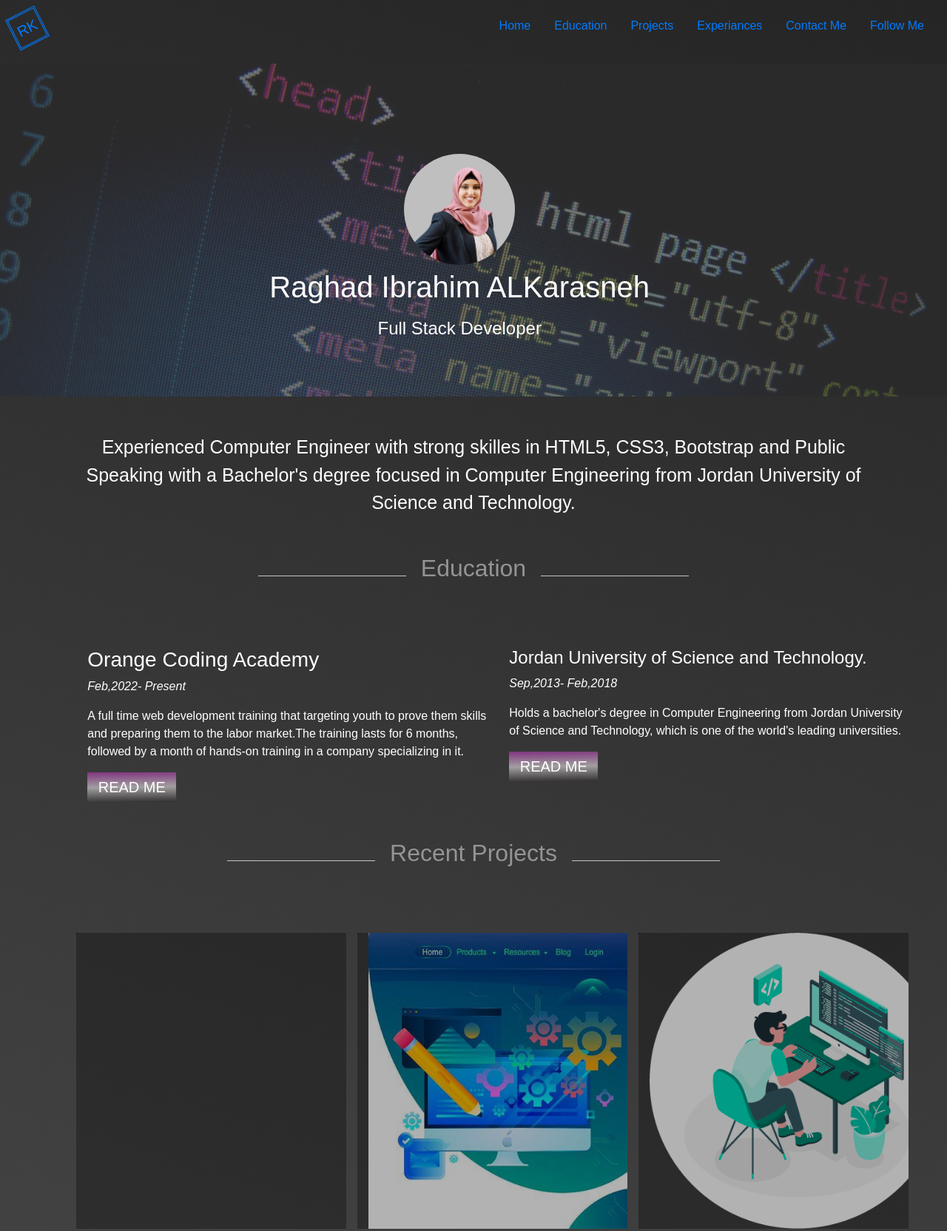
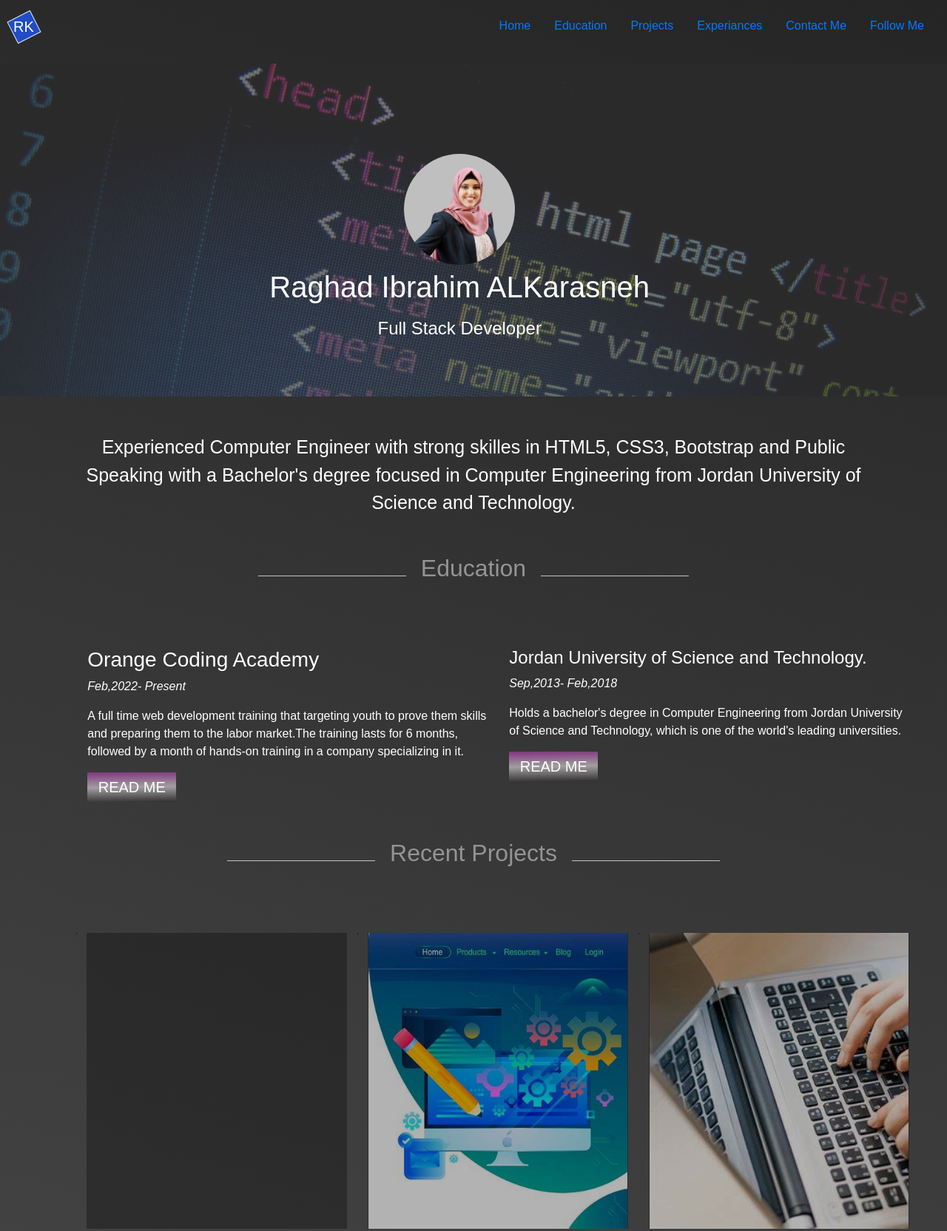
Before and after one commit to RaghadKarasneh/Portfolio, a plain HTML site: page index.html in a window 1280 px wide. Shown: the top 1664 px of the page at 74% size. Drawn offline with Linux system fonts and the light colour scheme.

Commit message:
Portfolio is My First Project

```diff
--- a/css/style.css
+++ b/css/style.css
@@ -16,10 +16,20 @@ nav{
     padding: 15px;
 }
 .navbar-brand{
+    float: left;
+}
+.navbar-brand .border{
+    height: 33px;
+    width: 35px;
+    background-color: #214cc4;
     transform: rotate(-27deg);
-    border-style: double;
-    padding: 5px;
-    float: left;
+}
+.navbar-brand .logo{
+    color: white;
+    position: absolute;
+    top: 17px;
+    left: 14px;
+    padding: 4px;
 }
 nav ul{
     float: right;
@@ -51,7 +61,7 @@ hr{
 }
 header .container{
     position: absolute;
-    left: 19%;
+    left: 14%;
     top: 18%;
     text-align: center;
     z-index: 3;
@@ -143,7 +153,7 @@ main .recent-projects .project2 .img{
     background-position: 0 0;
 }
 main .recent-projects .project3 .img{
-    background: url('../images/project3.png');
+    background: url('../images/project3.jpg');
     background-size: cover;
     background-repeat: no-repeat;
     background-position: 0 0;
@@ -169,8 +179,8 @@ main .recent-projects .project6 .img{
 main .recent-projects .overlay{
     position: absolute;
     top: 0;
-    left: 0;
-    width: 96%;
+    left: 14px;
+    width: 92.5%;
     height: 100%;
     background-color: rgba(0,0,0,0.3);
 }
@@ -428,9 +438,9 @@ footer .footer-right .right-p{
     main .recent-projects .project6{
         margin: 40px auto;
     }
-footer .qoute{
-    margin: 20px auto;
-}
+    footer .qoute{
+        margin: 20px auto;
+    }
 }
 @media screen and (min-width:540px) and (max-width:700px) {
     header .container{
@@ -443,6 +453,11 @@ footer .qoute{
     }
     .experiances .experiances-container{
         height: 250px !important;
+    }
+
+    .recent-projects .project.overlay{
+        left: 0px;
+        width: 97%;
     }
 }
 @media screen and (min-width:256px) and (max-width: 550px) {
@@ -476,6 +491,10 @@ footer .qoute{
         margin-bottom: 20px;
         height: 400px;
     }
+    .recent-projects .project .overlay{
+        left: 0px;
+        width: 97%;
+    }
     .experiances .experiances-container{
         left: 0;
         height: 380px;
--- a/index.html
+++ b/index.html
@@ -15,7 +15,10 @@
         <div class="container-nav">
         <nav>
 
-              <a class="navbar-brand" href="#">RK</a>
+              <a class="navbar-brand" href="#">
+                  <div class="border"></div>
+                  <span class="logo">RK</span>
+                </a>
                 <ul>
                     <li class="nav-item">
                     <a class="nav-link active" href="#">Home</a>
```
Also changed, not shown: images/project3.jpg (added), images/project3.png (deleted), images/wireframe.png (added), 1 other file.
